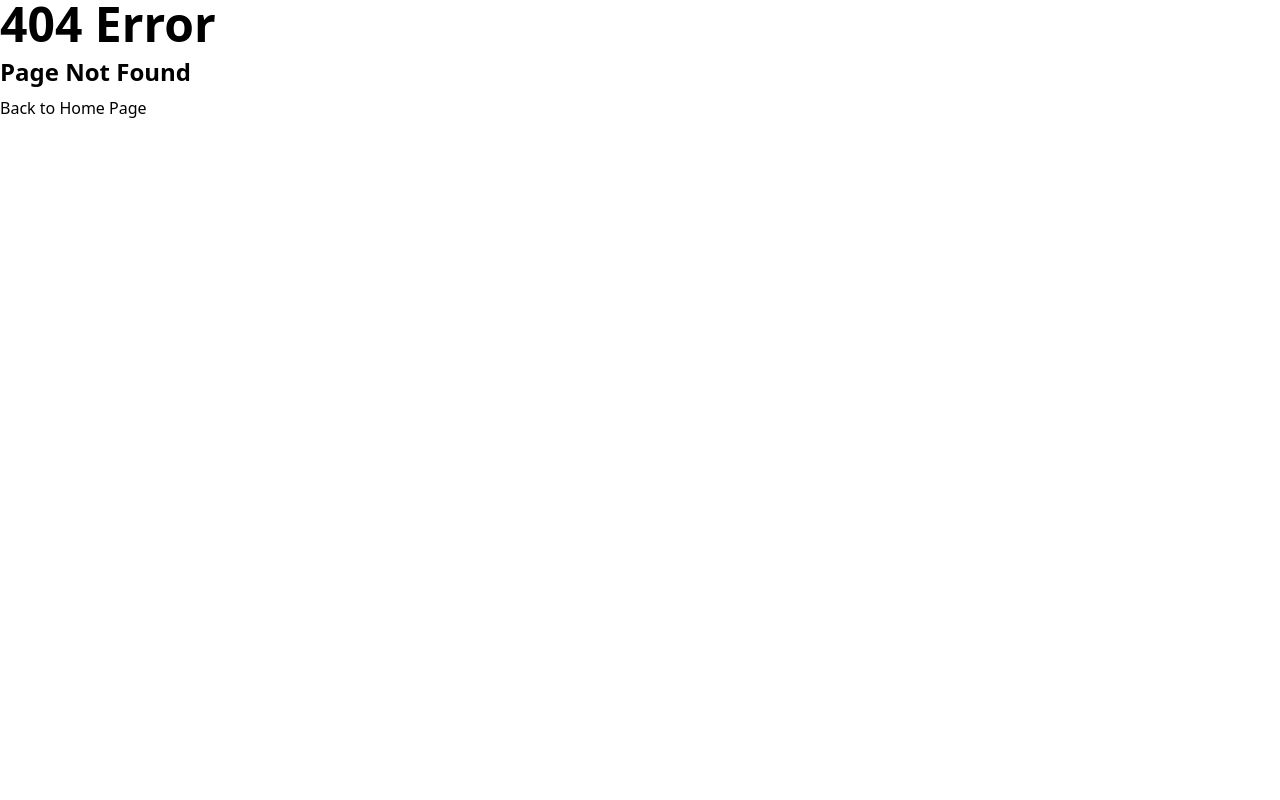
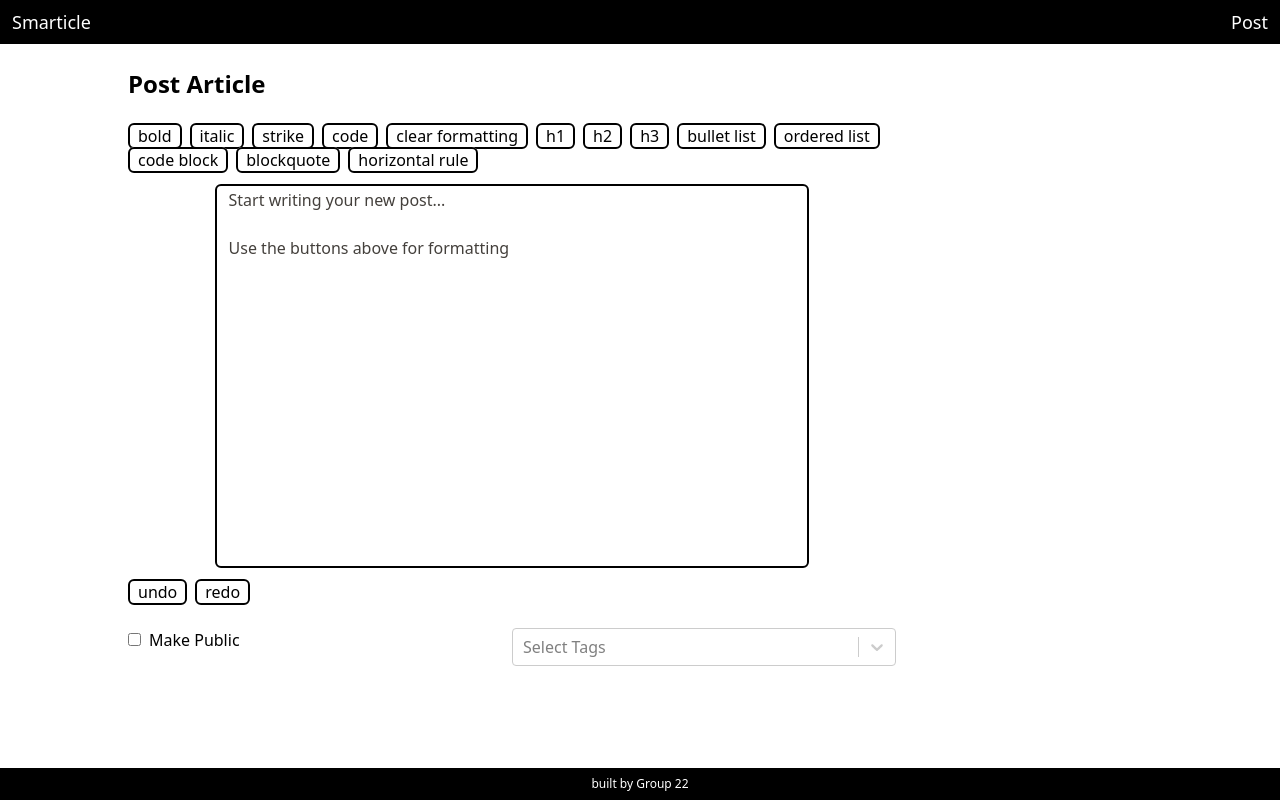
Before and after one commit to VivekPatel3325/Smarticle, a Next.js app: page /post in a window 1280 px wide. Before the commit this address had no page. Built offline with nearby package versions, Linux system fonts and the light colour scheme.

Commit message:
add basic home page + update post editor page

```diff
--- /dev/null
+++ b/components/PostEditor.jsx
@@ -0,0 +1,165 @@
+import React from 'react';
+import { useEditor, EditorContent } from '@tiptap/react';
+import StarterKit from '@tiptap/starter-kit'
+const EditorButton = ({children, className}) => {
+  return (
+    <span className={`
+      ${className}
+      rounded-md ring-black border-black border-2 px-2 mr-2
+    `}>
+      {children}
+    </span>
+  )
+}
+const TopMenuBar = ({ editor }) => {
+  if (!editor) {
+    return null
+  }
+
+  return (
+    <div>
+      <EditorButton className={editor.isActive('bold') ? 'bg-black text-white' : 'bg-white text-black'}>
+        <button
+          onClick={() => editor.chain().focus().toggleBold().run()}>
+          bold
+        </button>
+      </EditorButton>
+      <EditorButton className={editor.isActive('italic') ? 'bg-black text-white' : 'bg-white text-black'}>
+        <button
+          onClick={() => editor.chain().focus().toggleItalic().run()}
+        >
+          italic
+        </button>
+      </EditorButton>
+      <EditorButton className={editor.isActive('strike') ? 'bg-black text-white' : 'bg-white text-black'}>
+        <button
+          onClick={() => editor.chain().focus().toggleStrike().run()}
+          className={editor.isActive('strike') ? 'is-active' : ''}
+        >
+          strike
+        </button>
+      </EditorButton>
+      <EditorButton className={editor.isActive('code') ? 'bg-black text-white' : 'bg-white text-black'}>
+        <button
+          onClick={() => editor.chain().focus().toggleCode().run()}
+          className={editor.isActive('code') ? 'is-active' : ''}
+        >
+          code
+        </button>
+      </EditorButton>
+      <EditorButton>
+        <button onClick={() => editor.chain().focus().unsetAllMarks().run()}>
+          clear formatting
+        </button>
+      </EditorButton>
+      <EditorButton className={editor.isActive('heading', { level: 1 }) ? 'bg-black text-white' : 'bg-white text-black'}>
+        <button
+          onClick={() => editor.chain().focus().toggleHeading({ level: 1 }).run()}
+        >
+          h1
+        </button>
+      </EditorButton>
+      <EditorButton className={editor.isActive('heading', { level: 2 }) ? 'bg-black text-white' : 'bg-white text-black'}>
+        <button
+          onClick={() => editor.chain().focus().toggleHeading({ level: 2 }).run()}
+          className={editor.isActive('heading', { level: 2 }) ? 'is-active' : ''}
+        >
+          h2
+        </button>
+      </EditorButton>
+      <EditorButton className={editor.isActive('heading', { level: 3 }) ? 'bg-black text-white' : 'bg-white text-black'}>
+        <button
+          onClick={() => editor.chain().focus().toggleHeading({ level: 3 }).run()}
+          className={editor.isActive('heading', { level: 3 }) ? 'is-active' : ''}
+        >
+          h3
+        </button>
+      </EditorButton>
+      <EditorButton className={editor.isActive('bulletList') ? 'bg-black text-white' : 'bg-white text-black'}>
+        <button
+          onClick={() => editor.chain().focus().toggleBulletList().run()}
+          className={editor.isActive('bulletList') ? 'is-active' : ''}
+        >
+          bullet list
+        </button>
+      </EditorButton>
+      <EditorButton className={editor.isActive('orderedList') ? 'bg-black text-white' : 'bg-white text-black'}>
+        <button
+          onClick={() => editor.chain().focus().toggleOrderedList().run()}
+          className={editor.isActive('orderedList') ? 'is-active' : ''}
+        >
+          ordered list
+        </button>
+      </EditorButton>
+      <EditorButton className={editor.isActive('codeBlock') ? 'bg-black text-white' : 'bg-white text-black'}>
+        <button
+          onClick={() => editor.chain().focus().toggleCodeBlock().run()}
+          className={editor.isActive('codeBlock') ? 'is-active' : ''}
+        >
+          code block
+        </button>
+      </EditorButton>
+      <EditorButton className={editor.isActive('blockquote') ? 'bg-black text-white' : 'bg-white text-black'}>
+        <button
+          onClick={() => editor.chain().focus().toggleBlockquote().run()}
+          className={editor.isActive('blockquote') ? 'is-active' : ''}
+        >
+          blockquote
+        </button>
+      </EditorButton>
+      <EditorButton className={'bg-white text-black'}>
+        <button onClick={() => editor.chain().focus().setHorizontalRule().run()}>
+          horizontal rule
+        </button>
+      </EditorButton>
+    </div>
+  )
+}
+const BottomBar = ({editor}) => {
+  if (!editor) {
+    return null
+  }
+  return (
+    <div>
+      <EditorButton className={'bg-white text-black'}>
+        <button onClick={() => editor.chain().focus().undo().run()}>
+          undo
+        </button>
+      </EditorButton>
+      <EditorButton className={'bg-white text-black'}>
+        <button onClick={() => editor.chain().focus().redo().run()}>
+          redo
+        </button>
+      </EditorButton>
+    </div>
+  )
+}
+
+export default function Editor () {
+  const editor = useEditor({
+    extensions: [
+      StarterKit,
+    ],
+    content: `
+    <p>
+      Start writing your new post...
+    </p>
+    <p>
+      Use the buttons above for formatting
+    </p>
+      `,
+    editorProps: {
+      attributes: {
+        class: `prose focus:outline-none prose-stone leading-0.5 border-2 border-black rounded-md px-3 my-3 h-96 max-h-96 overflow-scroll mx-auto`,
+      },
+    },
+  })
+
+  return (
+    <div>
+      <TopMenuBar editor={editor} />
+      <EditorContent editor={editor} />
+      <BottomBar editor={editor} />
+    </div>
+  )
+}
--- a/pages/Post.js
+++ /dev/null
@@ -1,48 +0,0 @@
-import Head from "next/head";
-import Multiselect from "multiselect-react-dropdown";
-import { useState } from "react";
-
-const Post = () => {
-  const data = [
-    { Topic: "Information Technology", id: 1 },
-    { Topic: "Cloud Computing", id: 2 },
-    { Topic: "Machine Learning", id: 3 },
-    { Topic: "Big Data", id: 4 },
-  ];
-
-  const [options] = useState(data);
-
-  return (
-    <div>
-      <div>
-        <p className="mb-5 text-4xl">Post Article</p>
-        <div>
-          <textarea className="outline-gray-600 resize-none rounded-md w-52 xl:w-600 h-80">
-            Type Here....
-          </textarea>
-        </div>
-        <div>
-          <input
-            className="mr-2"
-            type="checkbox"
-            id="checkbox1"
-            name="checkbox1"
-            value="public"
-          />
-          <label htmlFor="checkbox1">Make Public</label>
-
-          <div className="flex xl:inline-flex xl:ml-44">
-            Topic: &nbsp; &nbsp;
-            <Multiselect
-              className="rounded-md bg-f2f2f2 outline-gray-600 border-gray-300"
-              options={options}
-              displayValue="Topic"
-            />
-          </div>
-        </div>
-      </div>
-    </div>
-  );
-};
-
-export default Post;
--- /dev/null
+++ b/pages/index.jsx
@@ -0,0 +1,9 @@
+import Main from "layouts/main";
+
+export default function Home () {
+  return (
+    <Main>
+      Home page
+    </Main>
+  )
+}
--- /dev/null
+++ b/pages/post.jsx
@@ -0,0 +1,49 @@
+import Main from "layouts/main";
+import PostEditor from "components/PostEditor";
+import Select from 'react-select';
+
+
+const Post = () => {
+  const options = [
+    { label: "one", value: 1 },
+    { label: "two", value: 2 },
+    { label: "three", value: 3 },
+    { label: "four", value: 4 },
+    { label: "five", value: 5 },
+    { label: "six", value: 6 },
+    { label: "seven", value: 7 },
+    { label: "eight", value: 8 },
+    { label: "nine", value: 9 },
+  ];
+
+  return (
+    <Main title="Post Article">
+      <div className='sm:w-3/4 w-auto'>
+        <PostEditor />
+        <div className="flex flex-row justify-between mt-6">
+          <div>
+            <input
+              className="mr-2"
+              type="checkbox"
+              id="checkbox1"
+              name="checkbox1"
+              value="public"
+            />
+            <label htmlFor="checkbox1">Make Public</label>
+          </div>
+          <div className="w-1/2">
+            <Select
+              options={options}
+              isMulti
+              placeholder="Select Tags"
+              id="tags"
+              instanceId={"tags"}
+            />
+          </div>
+        </div>
+      </div>
+    </Main>
+  );
+};
+
+export default Post;
```
Also changed, not shown: pages/index.js (added).
